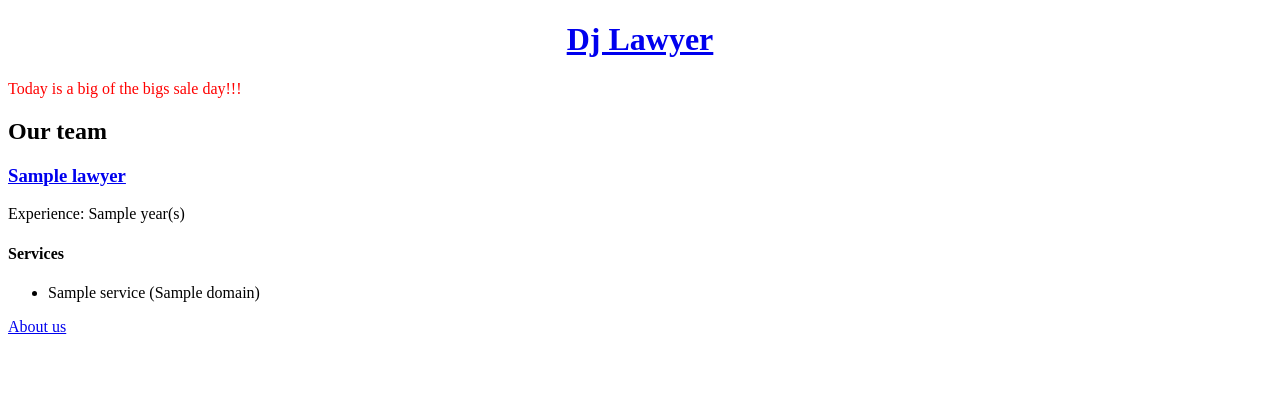
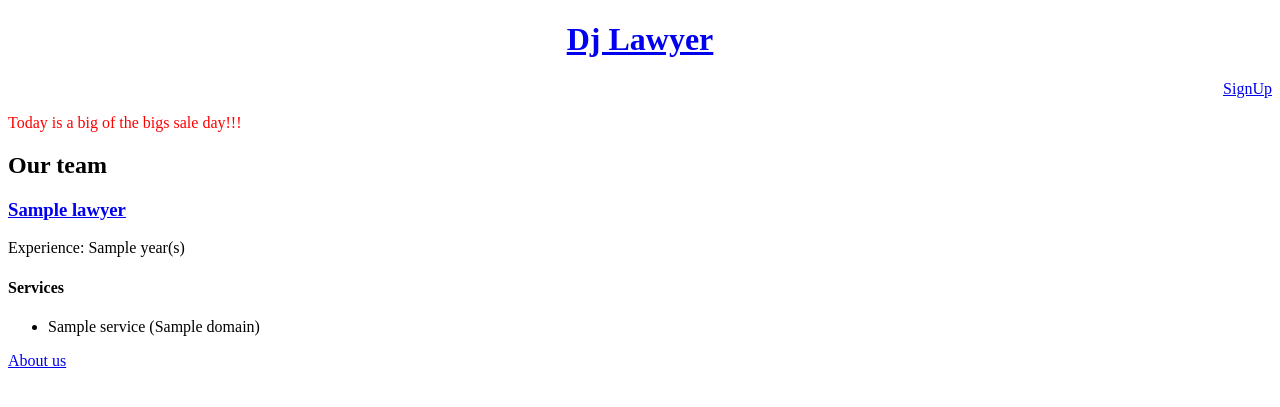
Before and after one commit to fadich/dj-lawyer-119, a Django app: page / in a window 1280 px wide. Shown: the top 407 px of the page. Run offline with Django 5.2, Linux system fonts and the light colour scheme; tables that the repository leaves empty hold one stand-in row (values such as "Sample post").

Commit message:
lesson43: sign up

```diff
--- a/services/templates/base.html
+++ b/services/templates/base.html
@@ -8,6 +8,7 @@
     </head>
     <body>
         <h1 align="center"><a href="{%  url 'homepage' %}">Dj Lawyer</a></h1>
+        <p align="right"><a href="{% url 'signup' %}"> SignUp </a></p>
         <p class="my-warning">Today is a big of the bigs sale day!!!</p>
         {% block content %}
             Block content
--- a/services/urls.py
+++ b/services/urls.py
@@ -1,10 +1,11 @@
 from django.urls import path
 
-from services.views import HomepageView, about_us, LawyerDetailView
+from services.views import HomepageView, about_us, LawyerDetailView, SignUpView
 
 
 urlpatterns = [
     path('', HomepageView.as_view(), name='homepage'),
     path('about-us', about_us, name='about_us'),
     path('lawyers/<int:pk>', LawyerDetailView.as_view(), name='lawyer_detailed'),
+    path('signup', SignUpView.as_view(), name='signup')
 ]
--- a/services/views.py
+++ b/services/views.py
@@ -1,7 +1,10 @@
 from datetime import datetime
 from typing import Iterable
 
+from django.contrib.auth import login
+from django.contrib.auth.forms import UserCreationForm
 from django.db.models import Q
+from django.http import HttpResponseRedirect
 # from django.http import HttpResponse
 from django.shortcuts import render
 from django.views.generic import TemplateView, DetailView
@@ -57,3 +60,23 @@ class LawyerDetailView(DetailView):
 
         # print(context['bookings'].query)
         return context
+
+
+class SignUpView(TemplateView):
+    template_name = 'signup.html'
+
+    def get_context_data(self, **kwargs):
+        context = super().get_context_data(**kwargs)
+        context['signup_form'] = UserCreationForm()
+        return context
+
+    def post(self, request, *args, **kwargs):
+        print(request.POST)
+        form = UserCreationForm(request.POST)
+        if form.is_valid():
+            form.save()
+            login(request, user=form.instance)
+            return HttpResponseRedirect('/')
+        context = self.get_context_data()
+        context['signup_form'] = form
+        return self.render_to_response(context=context)
```
Also changed, not shown: services/templates/signup.html (added, +8 -0 lines).
